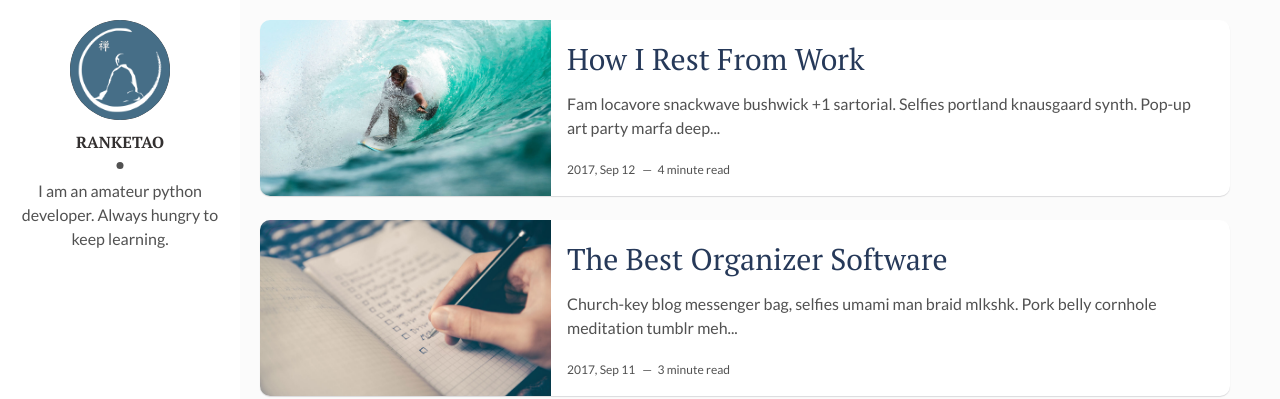
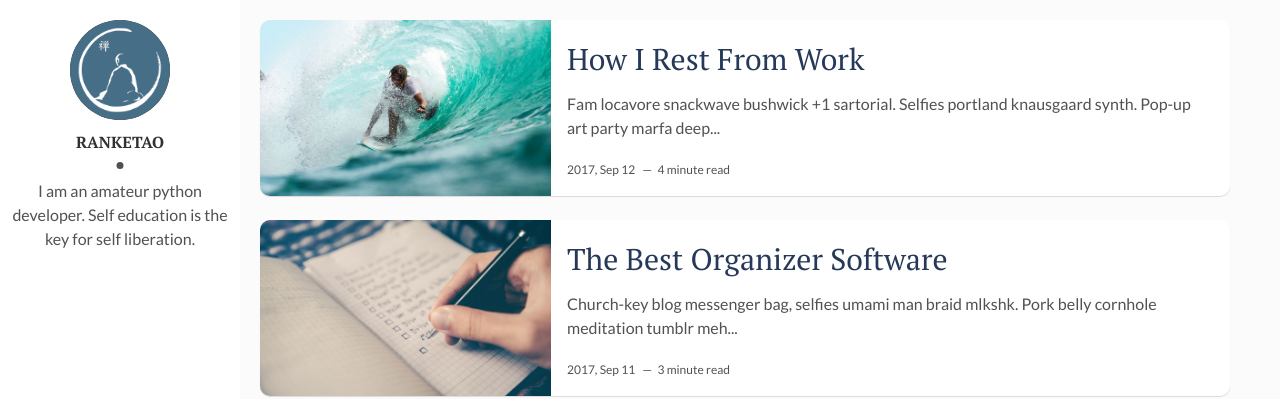
Before and after one commit to RankeTao/RankeTao.github.io, a Jekyll site: the page built from index.html, in a window 1280 px wide. Shown: the top 399 px of the page. Built offline with Jekyll 4.4.1, drawn with Linux system fonts in a browser that asks for light colours; the list of posts is cut into pages by our own code.

Commit message:
Update _config.yml

```diff
--- a/_config.yml
+++ b/_config.yml
@@ -11,7 +11,7 @@ site-twitter: #if your site has a twitter account, enter it here
 # Author Settings
 author: RankeTao # add your name
 author-img: ranketao.jpg # add your photo
-about-author: I am an amateur python developer. Always hungry to keep learning. # add description
+about-author: I am an amateur python developer. Self education is the key for self liberation. # add description
 social-twitter: # add your Twitter handle
 social-facebook: # add your Facebook handle
 social-github: ranketao # add your Github handle
```
